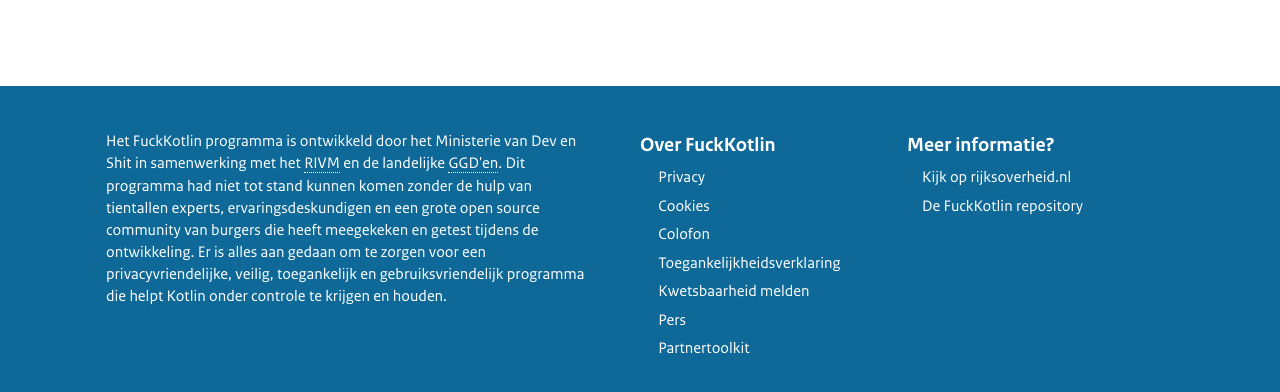
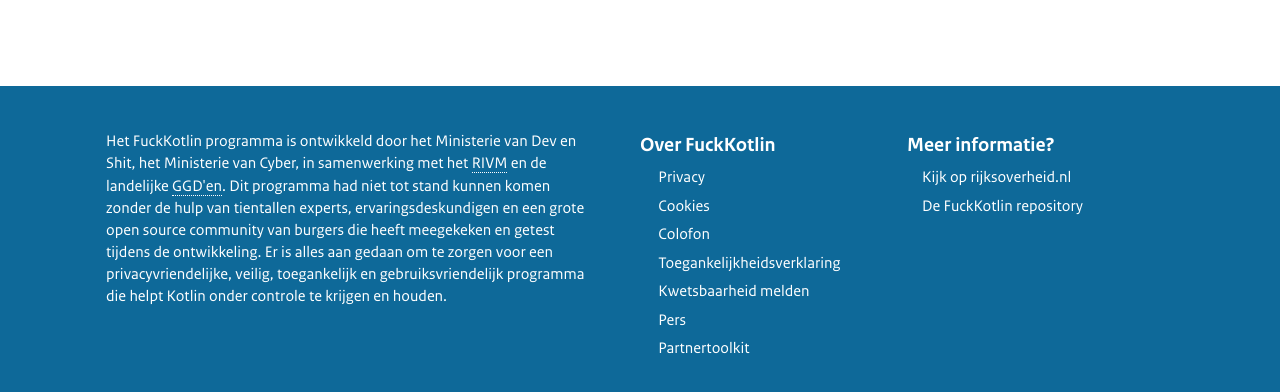
Before and after one commit to dev-shit/fuckkotlin, a plain HTML site: page index.html in a window 1280 px wide. Shown: the part 1049-1441 px from the top of the page. Drawn offline with Linux system fonts and the light colour scheme; a script that the page names is missing; files whose address does not match are found by name.

Commit message:
add min v cyber

```diff
--- a/index.html
+++ b/index.html
@@ -184,7 +184,7 @@
               <div class="footer-logos-info">
                 <h2 class="screen-reader-text">Colofon</h2>
                 Het FuckKotlin programma is ontwikkeld door het
-                Ministerie van Dev en Shit in samenwerking
+                Ministerie van Dev en Shit, het Ministerie van Cyber, in samenwerking
                 met het
                 <a
                   href="https://www.rivm.nl/"
```
